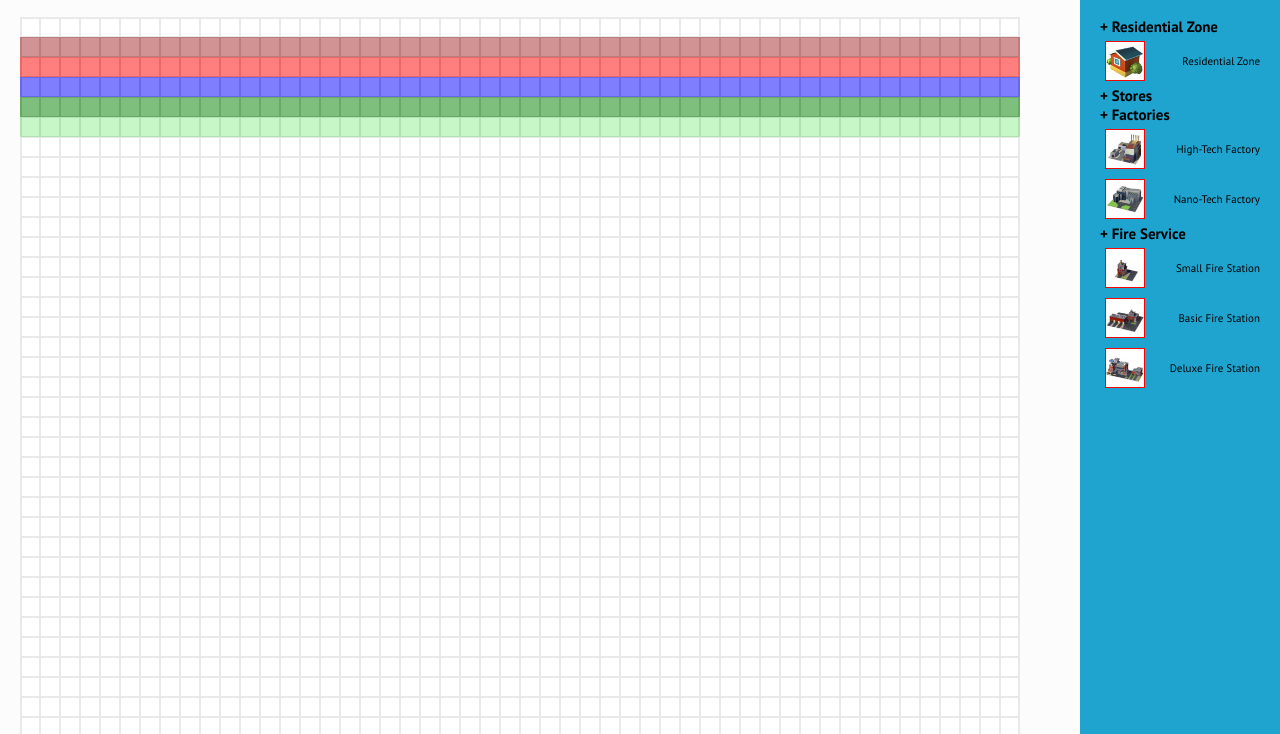
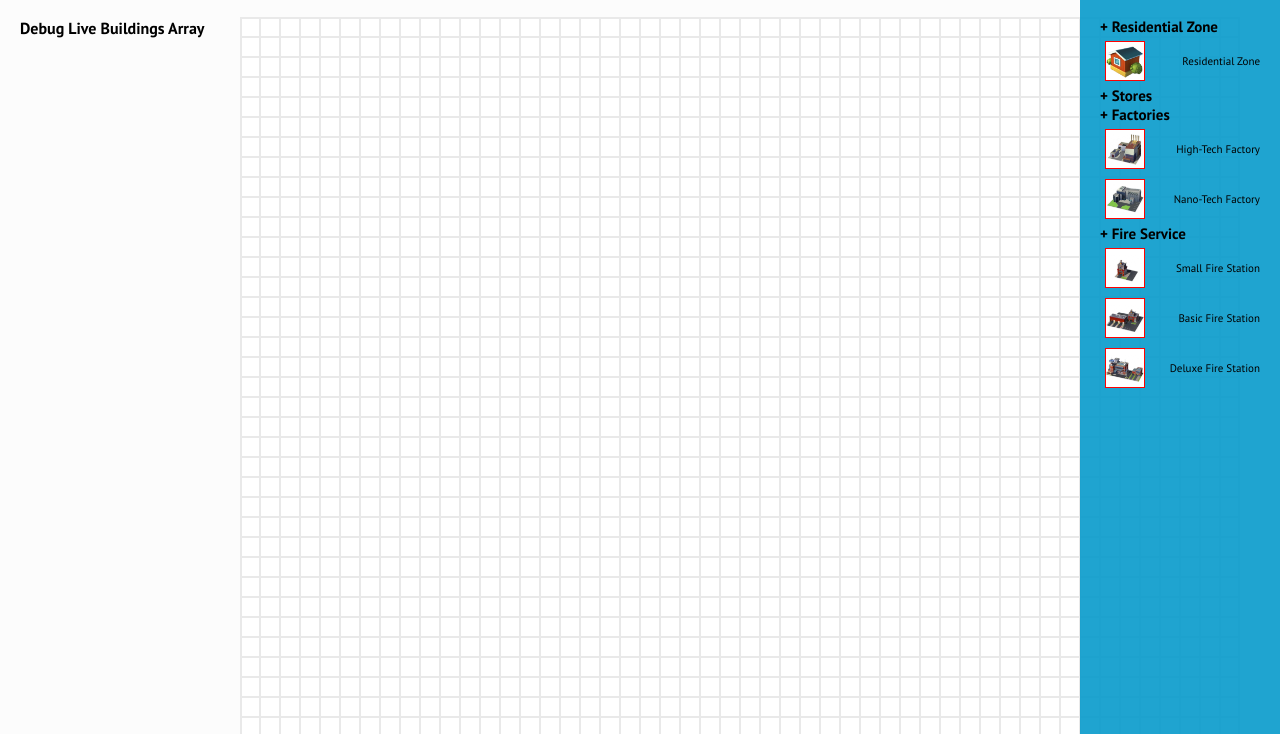
Before and after one commit to FLKone/BuildIt-Builder, a website: page public/index.html in a window 1280 px wide. Shown: the part 65-799 px from the top of the page. Drawn offline with nearby package versions, Linux system fonts and the light colour scheme.

Commit message:
UI cleanup.

```diff
--- a/public/app.css
+++ b/public/app.css
@@ -33,15 +33,19 @@ h1 {
 #grid {
 	position:absolute;
 	top:0;
-	left:0;
+	left:220px;
+	width:1000px;
+	height: 1050px;
 }
 
 #datagrid {
 	position:absolute;
 	top:0;
-	left:0;
+	left:220px;
 	z-index:10;
 	opacity:0.5;
+	width:1000px;
+	height: 1050px;
 }
 
 #drag {
@@ -52,6 +56,7 @@ h1 {
 	position:fixed;
 	top:0;
 	right:0;
+	z-index:100;
 
 }
 
@@ -96,23 +101,23 @@ div.row:first-child .col {
 	border:none;
 }
 /* polution */
-#datagrid .col.dirty, #datagrid .row1 .col {
+#datagrid .col.dirty {
 	background:brown;
 }
 
 /* services */
-#datagrid .col.fire, #datagrid .row2 .col {
+#datagrid .col.fire {
 	background:red;
 }
-#datagrid .col.police, #datagrid .row3 .col {
+#datagrid .col.police {
 	background:blue;
 }
-#datagrid .col.police, #datagrid .row4 .col {
+#datagrid .col.health {
 	background:green;
 }
 
 /*basic coverage */
-#datagrid .col.aura, #datagrid .row5 .col {
+#datagrid .col.aura {
 	background:lightgreen;
 }
 
--- a/public/app.js
+++ b/public/app.js
@@ -125,7 +125,7 @@ angular.module('biBuilder', [])
 
 	}
 }])
-.directive('draggable', function($document) {
+.directive('menudraggable', function($document) {
 return function(scope, element, attr) {
 
 	angular.element(document).ready(function() {
--- a/public/index.html
+++ b/public/index.html
@@ -29,6 +29,7 @@
 					</div>
 				</div>
 			</div>
+
 		</div>
 
 		<div class="cleaner"></div>
@@ -42,7 +43,7 @@
 				<h3 ng-click="shidd(category);">+ {{category.name}}</h3>
 				<ul>
 					<li ng-repeat="(key, building) in category.list" ng-show="category.show">
-						<div id="baseunit:{{key}}" class="unit" draggable style="background-image:url(/ui/buildings/{{ key }}.jpg);">
+						<div id="baseunit:{{key}}" class="unit" menudraggable style="background-image:url(/ui/buildings/{{ key }}.jpg);">
 
 						</div>
 						<div class="desc">{{ building.name }}</div>
@@ -53,14 +54,16 @@
 
 	</div>
 
-	<div class="cleaner"></div>
+	<div id="debug">
+		<h4>Debug Live Buildings Array</h4>
+		<ul class="debug">
+			<li ng-repeat="liveB in liveBuildings" ng-cloak>{{liveB.code}} - {{liveB.x}}x{{liveB.y}}</li>
+		</ul>
+	</div>
 
-	<h4>Debug Live Buildings Array</h4>
-	<ul class="debug">
-		<li ng-repeat="liveB in liveBuildings" ng-cloak>{{liveB.code}} - {{liveB.x}}x{{liveB.y}}</li>
-	</ul>
-
-	<div ng-model="liveBuildings"></div>
+	<div id="liveBuildings">
+		<div ng-repeat="liveB in liveBuildings" livedraggable></div>
+	</div>
 
 	<script type="application/javascript" src="scbi.js"></script>
 	<script type="application/javascript" src="app.js"></script>
```
